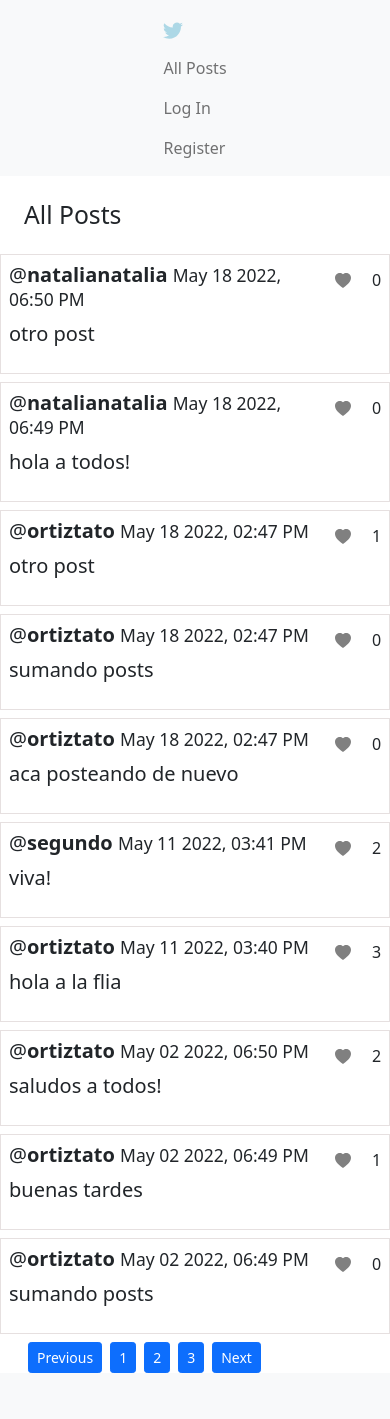
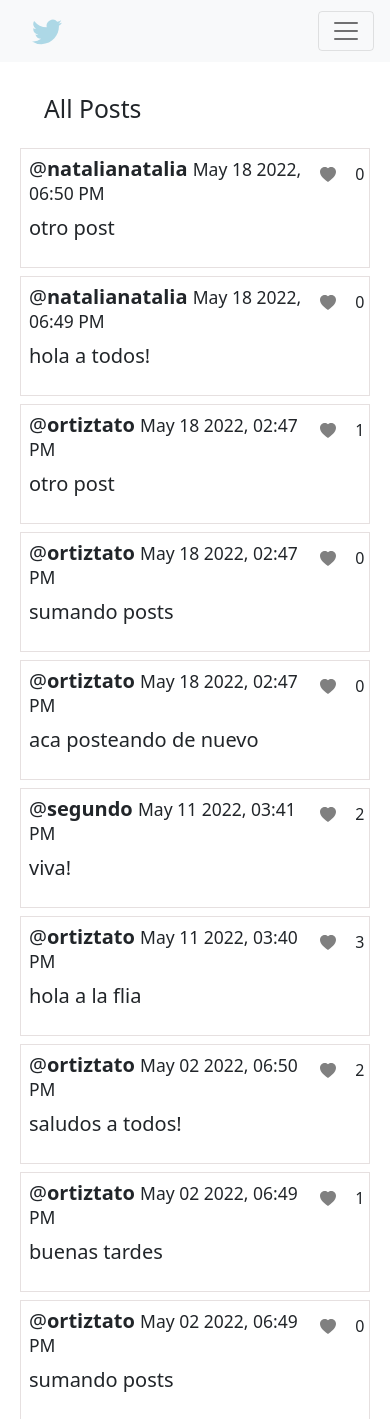
Before and after one commit to ortiztato/Network, a Django app: page / in a window 390 px wide. Shown: the top 1419 px of the page. Before the commit the page ends 1373 px from the top, so only its background shows below. Run offline with Django 3.2, Linux system fonts and the light colour scheme; data comes from the database, SQL or seed files in the repository; both versions use the stored data as it was after the commit; parts of the project's set-up code (start-up, migrations or seed data) failed here and were passed over; some libraries are stand-ins or nearby versions.

Commit message:
modificado el navbar y la responsibidad sobre el tamaño

```diff
--- a/project4/network/static/network/index.js
+++ b/project4/network/static/network/index.js
@@ -3,7 +3,7 @@ const quantity = 10;
 
 document.addEventListener('DOMContentLoaded', function() {
 
-    loadposts();
+  loadposts();
 
     // acciones del encabezado
 
@@ -31,6 +31,8 @@ document.addEventListener('DOMContentLoaded', function() {
       counter = 0;
       loaduser(nametitle);
 })
+
+
 
 // accion del post from
 
--- a/project4/network/templates/network/index.html
+++ b/project4/network/templates/network/index.html
@@ -32,6 +32,6 @@
 
 {% endblock %}
 
-{% block script %}
+<!-- {% block script %}
     <script src="{% static 'network/index.js' %}"></script>
-{% endblock %}
+{% endblock %} -->
--- a/project4/network/templates/network/layout.html
+++ b/project4/network/templates/network/layout.html
@@ -7,25 +7,26 @@
         <link rel="stylesheet" href="https://stackpath.bootstrapcdn.com/bootstrap/4.4.1/css/bootstrap.min.css" integrity="sha384-Vkoo8x4CGsO3+Hhxv8T/Q5PaXtkKtu6ug5TOeNV6gBiFeWPGFN9MuhOf23Q9Ifjh" crossorigin="anonymous">
         <link href="https://cdn.jsdelivr.net/npm/bootstrap@5.1.3/dist/css/bootstrap.min.css" rel="stylesheet" integrity="sha384-1BmE4kWBq78iYhFldvKuhfTAU6auU8tT94WrHftjDbrCEXSU1oBoqyl2QvZ6jIW3" crossorigin="anonymous">
 
+        <script src="{% static 'network/index.js' %}"></script>
+
     </head>
     <body>
         <script src="https://cdn.jsdelivr.net/npm/bootstrap@5.1.3/dist/js/bootstrap.bundle.min.js" integrity="sha384-ka7Sk0Gln4gmtz2MlQnikT1wXgYsOg+OMhuP+IlRH9sENBO0LRn5q+8nbTov4+1p" crossorigin="anonymous"></script>
 
         <nav class="navbar navbar-expand-lg navbar-light bg-light justify-content-center">
+            <div class="container-fluid">
+                <a href="#" class="nav-link" id="network">
 
-
-            <div>
-              <ul class="navbar-nav mr-auto">
-                  <li class="nav-item">
-                    <a class="nav-link" id="network">
-
-                        <svg xmlns="http://www.w3.org/2000/svg" width="20" height="20" fill="lightblue" class="bi bi-twitter" viewBox="0 0 16 16">
+                    <svg xmlns="http://www.w3.org/2000/svg" width="30" height="30" fill="lightblue" class="bi bi-twitter" viewBox="0 0 16 16">
                     <path d="M5.026 15c6.038 0 9.341-5.003 9.341-9.334 0-.14 0-.282-.006-.422A6.685 6.685 0 0 0 16 3.542a6.658 6.658 0 0 1-1.889.518 3.301 3.301 0 0 0 1.447-1.817 6.533 6.533 0 0 1-2.087.793A3.286 3.286 0 0 0 7.875 6.03a9.325 9.325 0 0 1-6.767-3.429 3.289 3.289 0 0 0 1.018 4.382A3.323 3.323 0 0 1 .64 6.575v.045a3.288 3.288 0 0 0 2.632 3.218 3.203 3.203 0 0 1-.865.115 3.23 3.23 0 0 1-.614-.057 3.283 3.283 0 0 0 3.067 2.277A6.588 6.588 0 0 1 .78 13.58a6.32 6.32 0 0 1-.78-.045A9.344 9.344 0 0 0 5.026 15z"/>
                   </svg>
 
                 </a>
-
-                  </li>
+                <button class="navbar-toggler" type="button" data-bs-toggle="collapse" data-bs-target="#navbarSupportedContent" aria-controls="navbarSupportedContent" aria-expanded="false" aria-label="Toggle navigation">
+                    <span class="navbar-toggler-icon"></span>
+                </button>
+                <div class="collapse navbar-collapse" id="navbarSupportedContent">
+                    <ul class="navbar-nav mr-auto">
                       {% if user.is_authenticated %}
                           <li class="nav-item">
                               <a class="nav-link" id="nametitle"><strong>{{user.username}}</strong></a>
@@ -51,11 +52,12 @@
                       {% endif %}
                     </ul>
                 </div>
+            </div>
         </nav>
 
         <div class="body">
-            <div class="row justify-content-center">
-                <div class="col-xl-6 col-md-8 align-self-center">
+            <div class="row m-2 justify-content-center">
+                <div class="col-xl-6 col-lg-8 align-self-center">
                     {% block body %}
                     {% endblock %}
                 </div>
@@ -63,6 +65,7 @@
 
 
         </div>
+        <script src="{% static 'network/index.js' %}"></script>
     </body>
     {% block script %}
     {% endblock %}
--- a/project4/network/templates/network/login.html
+++ b/project4/network/templates/network/login.html
@@ -1,4 +1,5 @@
 {% extends "network/layout.html" %}
+{% load static %}
 
 {% block body %}
 
@@ -21,4 +22,9 @@
 
     Don't have an account? <a href="{% url 'register' %}">Register here.</a>
 
+    <script src="{% static 'network/index.js' %}"></script>
 {% endblock %}
+
+<!-- {% block script %}
+    <script src="{% static 'network/index.js' %}"></script>
+{% endblock %} -->
--- a/project4/network/templates/network/register.html
+++ b/project4/network/templates/network/register.html
@@ -1,4 +1,9 @@
 {% extends "network/layout.html" %}
+{% load static %}
+
+<!-- {% block script %}
+    <script src="{% static 'network/index.js' %}"></script>
+{% endblock %} -->
 
 {% block body %}
 
```
Also changed, not shown: project4/db.sqlite3. Lines whose indentation alone changed are shown as unchanged.
